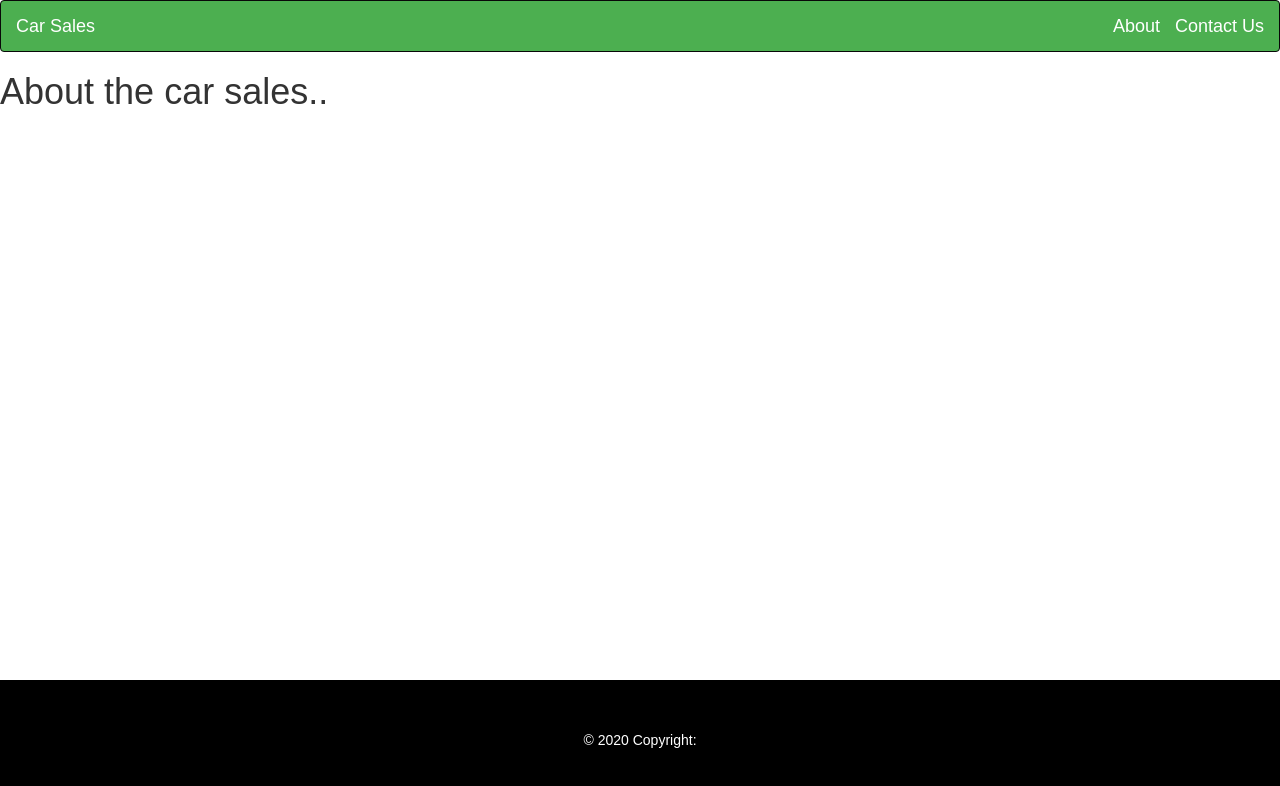
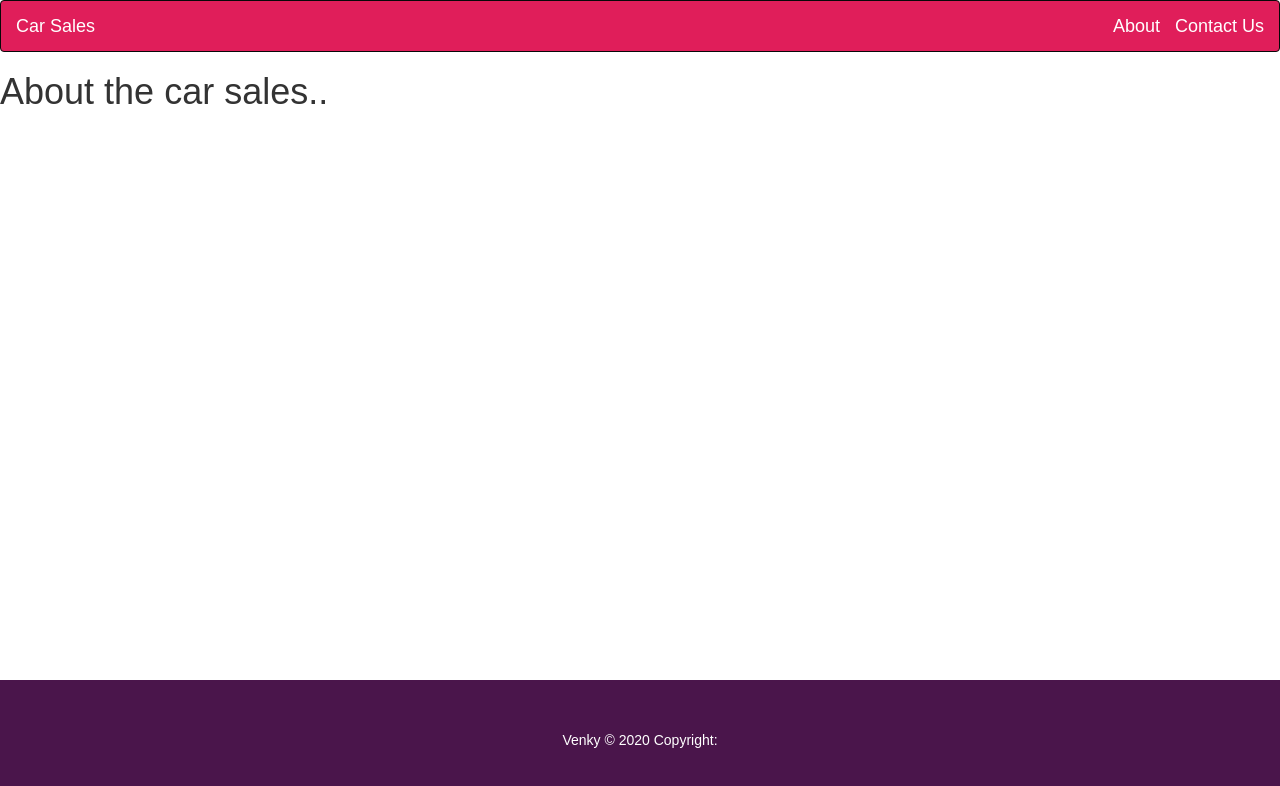
Before and after one commit to vy3191/e-commerce, a React (Create React App) app: page /about in a window 1280 px wide. Shown: the top 786 px of the page. Built offline with nearby package versions, Linux system fonts and the light colour scheme.

Commit message:
updated header and footer colors

```diff
--- a/src/components/Footer.js
+++ b/src/components/Footer.js
@@ -4,7 +4,7 @@ function Footer() {
   return (
     <footer className="bg-light text-center text-lg-start">
       <div className="footer">
-        © 2020 Copyright:
+       Venky © 2020 Copyright:
       </div>
     </footer>
   )
--- a/src/components/Header.js
+++ b/src/components/Header.js
@@ -4,7 +4,7 @@ import { NavLink } from 'react-router-dom';
 class Header extends Component {
   render() {
     return (
-      <nav className="navbar navbar-inverse" style={{backgroundColor: '#4CAF50', color: 'white'}}>
+      <nav className="navbar navbar-inverse" style={{backgroundColor: '#E01E5A', color: 'white'}}>
       <div className="container-fluid px-5">
         <div className="navbar-header">
           <NavLink
--- a/src/styles/App.css
+++ b/src/styles/App.css
@@ -36,7 +36,7 @@
   left: 0;
   bottom: 0;
   width: 100%;
-  background-color: black;
+  background-color: #4A154B;;
   color: white;
   text-align: center;
   padding: 50px;
```
